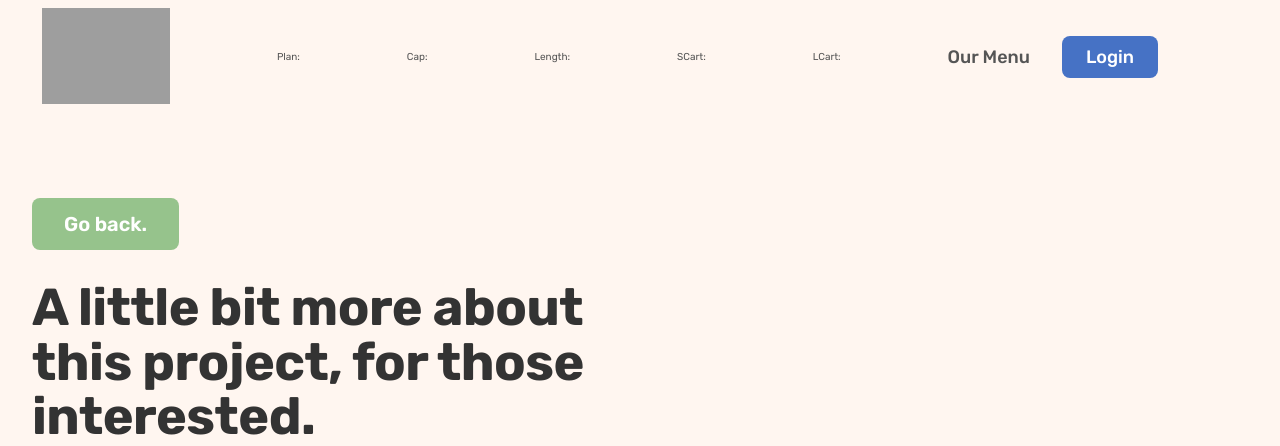
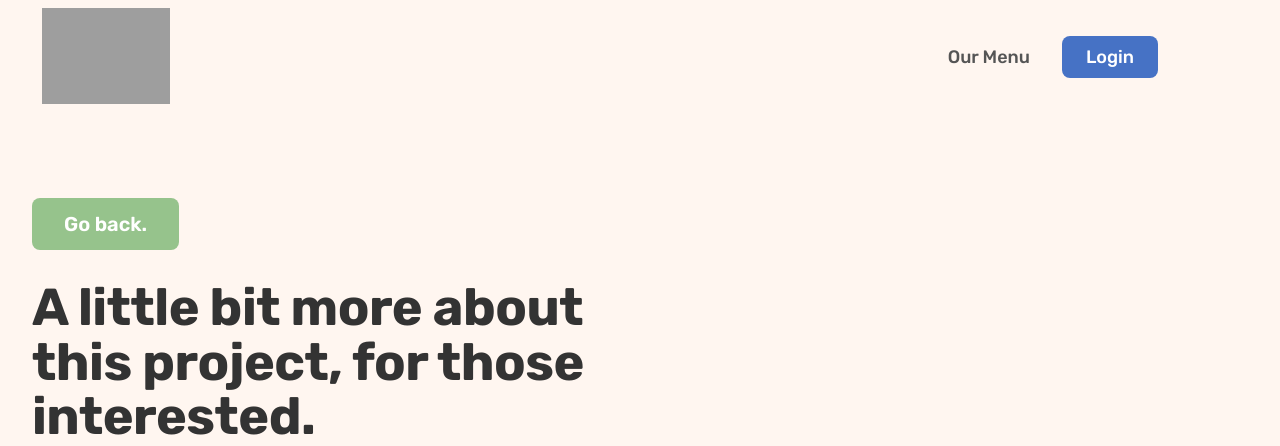
Before and after one commit to austindreosch/prepkitchen, a Flask app: page /abouttheproject in a window 1280 px wide. Shown: the top 446 px of the page. Run offline with Flask 3, Linux system fonts and the light colour scheme; grey boxes are pictures that could not be loaded.

Commit message:
sucessfully deployed?
removing debugging bar again

```diff
--- a/templates/base.html
+++ b/templates/base.html
@@ -34,11 +34,11 @@
           src="https://i.postimg.cc/vYs002LQ/logo-long2.png"
           alt=""
       /></a>
-      <p>Plan: {{session_plan_id}}</p>
+      <!-- <p>Plan: {{session_plan_id}}</p>
       <p>Cap: {{session_meal_cap}}</p>
       <p>Length: {{session['cart_length']}}</p>
       <p>SCart: {{session_cart}}</p>
-      <p>LCart: {{local_cart}}</p>
+      <p>LCart: {{local_cart}}</p> -->
       <nav class="main-nav">
         <ul class="main-nav-list">
           <li>
```
